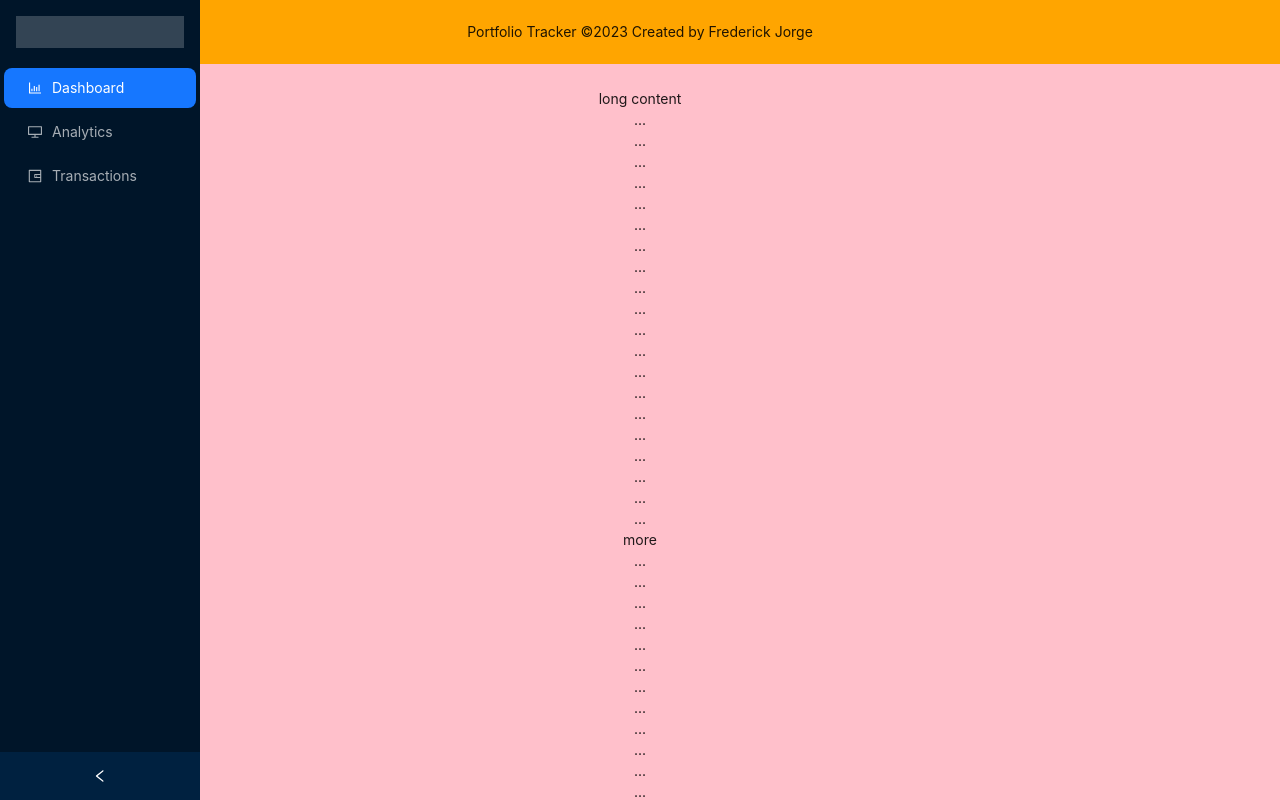
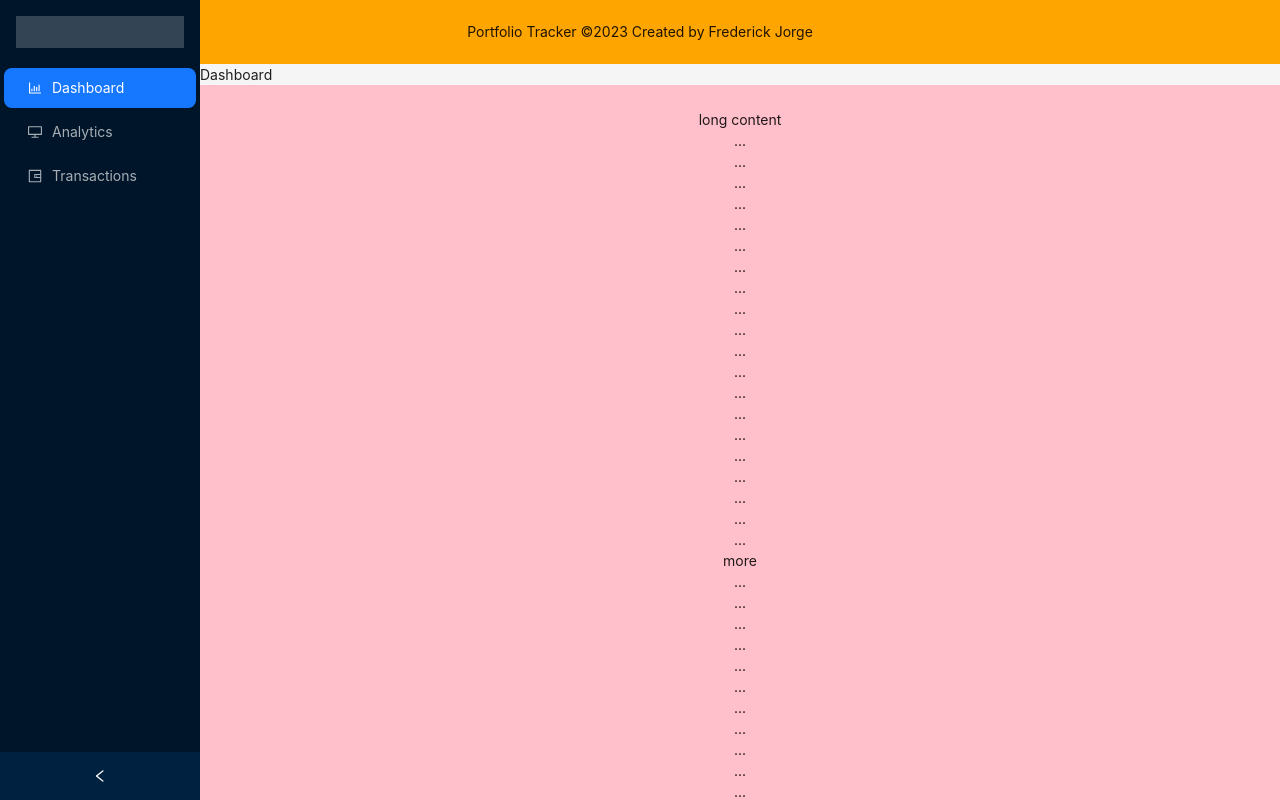
Before and after one commit to samuelymh/investment-portfolio, a React (Create React App) app: page / in a window 1280 px wide. Shown: the top 800 px of the page. Built offline with nearby package versions, Linux system fonts and the light colour scheme.

Commit message:
feat: Implemented stub pages for Dashboard, Analytics, Transactions

```diff
--- a/src/App.tsx
+++ b/src/App.tsx
@@ -8,6 +8,10 @@ import {
 } from '@ant-design/icons';
 import type { MenuProps } from 'antd';
 import { Layout, Menu } from 'antd';
+
+import Dashboard from './Components/Dashboard/Dashboard';
+import Analytics from './Components/Analytics/Analytics';
+import Transactions from './Components/Transactions/Transactions';
 
 const { Header, Content, Footer, Sider } = Layout;
 
@@ -33,8 +37,23 @@ const items: MenuItem[] = [
   getItem('Transactions', '3', <WalletOutlined />),
 ];
 
+const MainContent: React.FC< { selectedPage: string } > = ({ selectedPage }) => {
+  console.log(selectedPage);
+  switch (selectedPage) {
+    case '1':
+      return <Dashboard />;
+    case '2':
+      return <Analytics />;
+    case '3':
+      return <Transactions />;
+    default:
+      return <Dashboard />;
+  }
+}
+
 const App: React.FC = () => {
   const [collapsed, setCollapsed] = useState(false);
+  const [selectedPage, setSelectedPage] = useState('1');
 
   // Sider style to prevent it from scrolling with the content.
   const styleSider: React.CSSProperties = {
@@ -58,14 +77,18 @@ const App: React.FC = () => {
     textAlign: 'center',
   }
 
-  // Content style
-  const styleContent: React.CSSProperties = {
-    margin: '0',
+  // Content style when collapsed and expanded.
+  const styleContentCollapsed: React.CSSProperties = {
+    margin: '0 0 0 5rem',
+    transition: 'margin 0.2s',
+  }
+  const styleContentExpanded: React.CSSProperties = {
+    margin: '0 0 0 12.5rem',
+    transition: 'margin 0.2s',
   }
 
-
   return (
-    <Layout style={{ minHeight: '100vh' }}>
+    <Layout style={{ minHeight: '100vh' }} className="select-none">
       <Sider
         collapsible collapsed={collapsed}
         onCollapse={(value) => setCollapsed(value)}
@@ -75,35 +98,30 @@ const App: React.FC = () => {
         <div style={{ height: 32, margin: 16, background: 'rgba(255, 255, 255, 0.2)' }} />
 
         {/* Menu items: Dashboard, Analytics, etc. */}
-        <Menu theme="dark" defaultSelectedKeys={['1']} mode="inline" items={items} />
+        <Menu
+          theme="dark"
+          defaultSelectedKeys={['1']}
+          mode="inline"
+          items={items}
+          onClick={(item) => setSelectedPage(item.key)}
+        />
       </Sider>
 
-      <Layout className="site-layout">
+      <Layout className="site-layout select-none">
         {/* Start of header */}
         <Header style={styleHeader} >
-        Portfolio Tracker ©2023 Created by Frederick Jorge
+          Portfolio Tracker ©2023 Created by Frederick Jorge
         </Header>
 
         {/* Start of main content */}
-        <Content style={styleContent}>
-
-          {/* Testing filler content */}
-          <div style={{ padding: 24, textAlign: 'center', background: "pink" }}>
-            <p>long content</p>
-            {
-              // indicates very long content
-              Array.from({ length: 100 }, (_, index) => (
-                <React.Fragment key={index}>
-                  {index % 20 === 0 && index ? 'more' : '...'}
-                  <br />
-                </React.Fragment>
-              ))
-            }
-          </div>
+        <Content style={collapsed ? styleContentCollapsed : styleContentExpanded} >
+          <MainContent selectedPage={selectedPage} />
         </Content>
 
         {/* Start of footer */}
-        <Footer style={{ textAlign: 'center', background: "orange" }}>Portfolio Tracker ©2023 Created by Frederick Jorge</Footer>
+        <Footer style={{ textAlign: 'center', background: "orange" }}>
+          Portfolio Tracker ©2023 Created by Frederick Jorge
+        </Footer>
       </Layout>
 
     </Layout>
--- /dev/null
+++ b/src/Components/Analytics/Analytics.tsx
@@ -0,0 +1,11 @@
+import React from 'react';
+
+const Analytics: React.FC = () => {
+  return (
+    <div>
+      <h1>Analytics</h1>
+    </div>
+  );
+};
+
+export default Analytics;
--- /dev/null
+++ b/src/Components/Dashboard/Dashboard.tsx
@@ -0,0 +1,24 @@
+import React from 'react';
+
+const Dashboard: React.FC = () => {
+  return (
+    <div>
+      <h1>Dashboard</h1>
+      {/* Testing filler content */}
+      <div style={{ padding: 24, textAlign: 'center', background: "pink" }}>
+        <p>long content</p>
+        {
+          // indicates very long content
+          Array.from({ length: 100 }, (_, index) => (
+            <React.Fragment key={index}>
+              {index % 20 === 0 && index ? 'more' : '...'}
+              <br />
+            </React.Fragment>
+          ))
+        }
+      </div>
+    </div>
+  );
+};
+
+export default Dashboard;
--- /dev/null
+++ b/src/Components/Transactions/Transactions.tsx
@@ -0,0 +1,11 @@
+import React from 'react';
+
+const Transactions: React.FC = () => {
+  return (
+    <div>
+      <h1>Transactions</h1>
+    </div>
+  );
+};
+
+export default Transactions;
```
